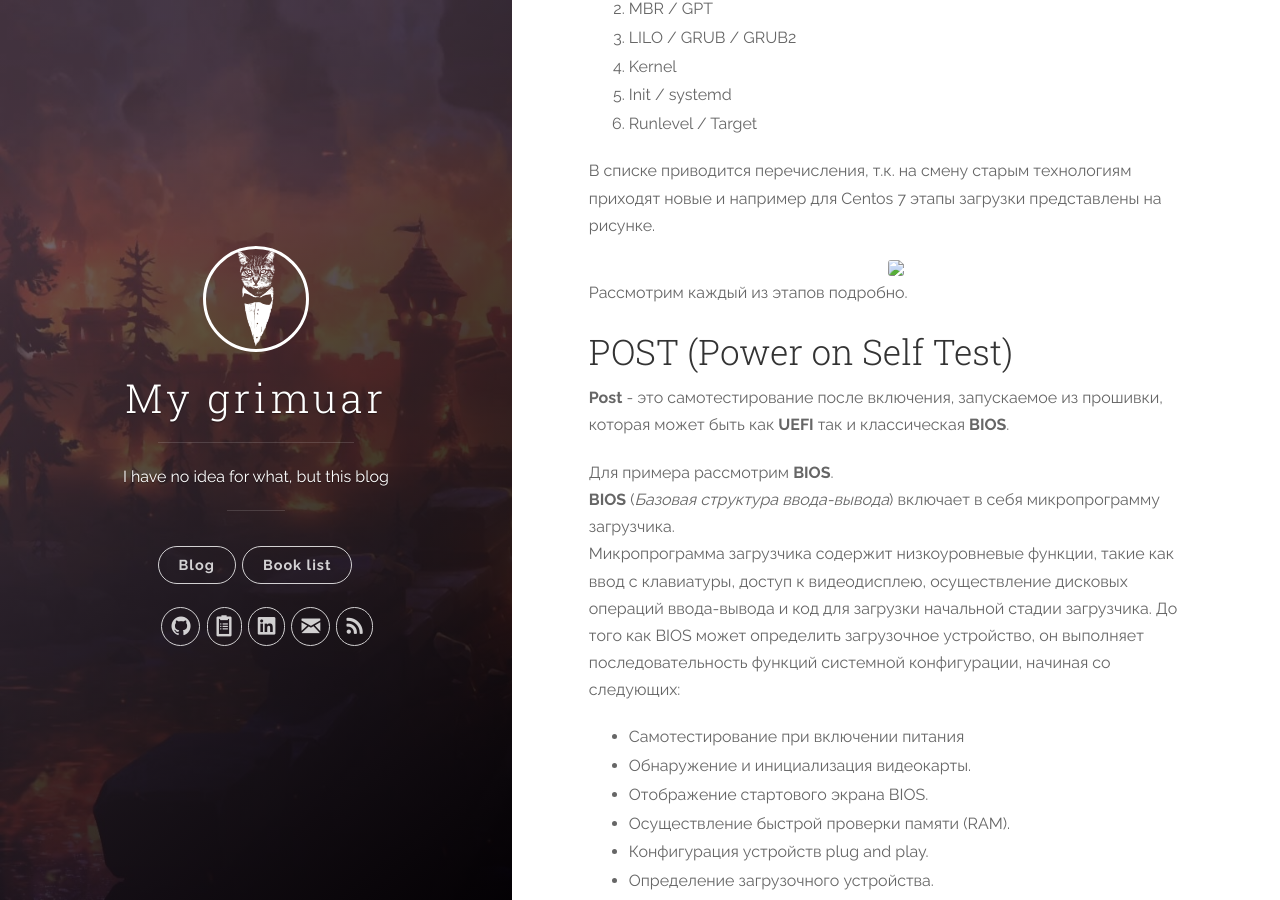
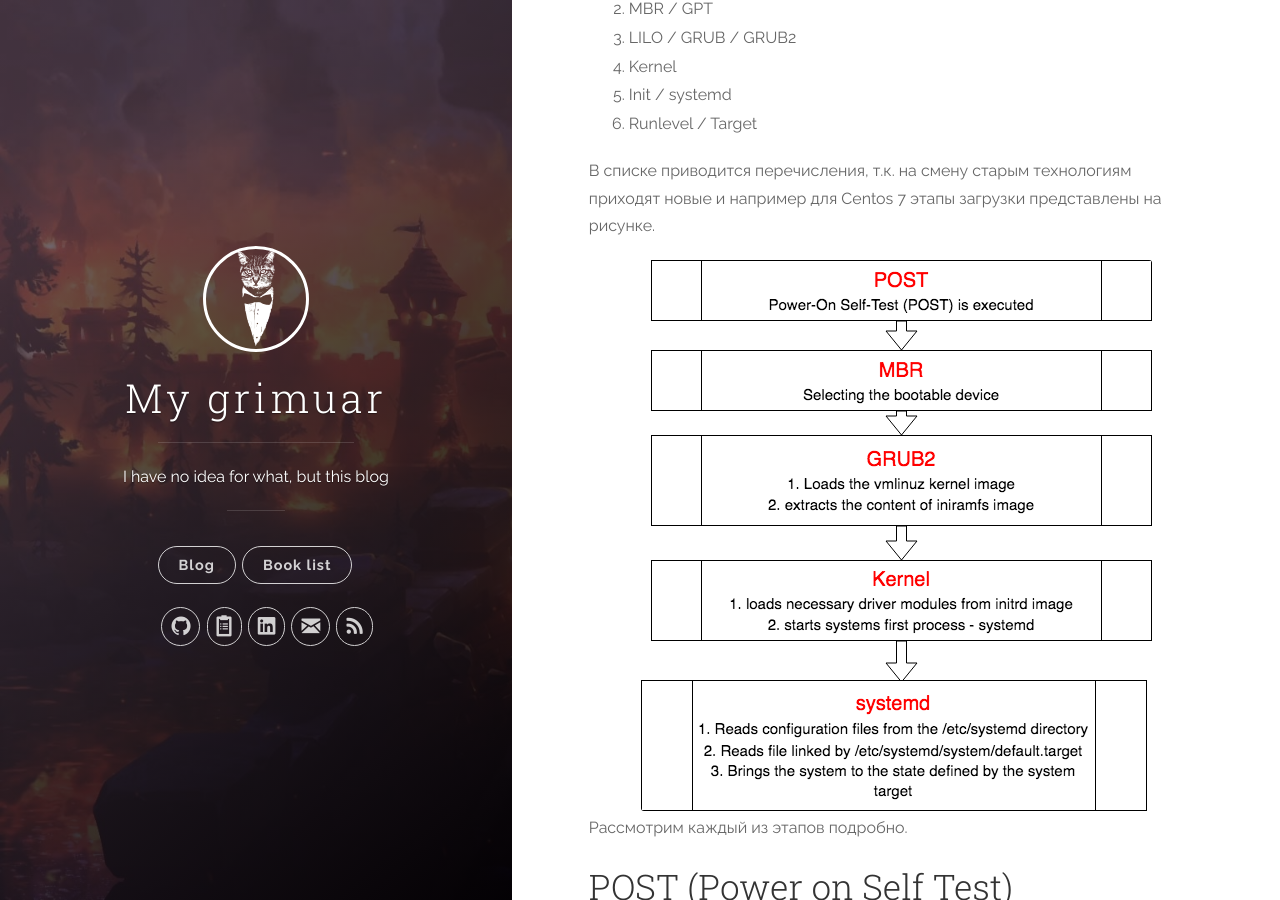
Before and after one commit to sonulen/my_grimoire, a Jekyll site: the page built from _posts/2019-02-17-server_load_process.markdown, in a window 1280 px wide and 900 px high, scrolled down 542 px. Built offline with Jekyll 4.4.1, drawn with Linux system fonts in a browser that asks for light colours; comment, search, counter and statistics services are not loaded.

Commit message:
fix: link to png

```diff
--- a/_posts/2019-02-17-server_load_process.markdown
+++ b/_posts/2019-02-17-server_load_process.markdown
@@ -19,7 +19,7 @@ tags: [*nix]
 
 В списке приводится перечисления, т.к. на смену старым технологиям приходят новые и например для Centos 7 этапы загрузки представлены на рисунке.
 
-<div style="text-align:center"><img src ="images/posts_includes/boot_load/RHEL-CentOS-7-Boot-process-systemd.png" /></div>
+<div style="text-align:center"><img src ="{{ site.baseurl }}/images/posts_includes/boot_load/RHEL-CentOS-7-Boot-process-systemd.png" /></div>
 
 
 Рассмотрим каждый из этапов подробно.
@@ -47,7 +47,7 @@ tags: [*nix]
 * Таблица разделов диска (16 байт на раздел × 4 раздела) — MBR поддерживает только четыре раздела, подробнее об этом ниже.
 * Подпись (2 байта).
 
-<div style="text-align:center"><img src ="images/posts_includes/boot_load/MBR.png" /></div>
+<div style="text-align:center"><img src ="{{ site.baseurl }}/images/posts_includes/boot_load/MBR.png" /></div>
 
 На этом этапе MBR сканирует таблицу разделов и загружает в оперативную память загрузчик ОС — GRand Unified Bootloader (GRUB2).
 И передаёт управление загрузчику.
@@ -61,7 +61,7 @@ GRUB также позволяет пользователю выбрать за
 Настройка GRUB2 происходит в `/boot/grub2/grub.cfg`
 Основная задача любого из GRUB — загрузить ядро Linux в память и запустить его, и происходит это в **три** этапа.
 
-<div style="text-align:center"><img src ="images/posts_includes/boot_load/grub2stages.png" /></div>
+<div style="text-align:center"><img src ="{{ site.baseurl }}/images/posts_includes/boot_load/grub2stages.png" /></div>
 
 ### GRUB Stage 1
 
@@ -112,7 +112,7 @@ Target’ы и сервисы являются юнитами systemd.
 
 Рисунок представленный ниже, напрямую скопирован с [главной страницы bootup](http://man7.org/linux/man-pages/man7/bootup.7.html). На нем показана общая последовательность событий во время запуска **systemd** и базовые требования для обеспечения его успешности.
 
-<div style="text-align:center"><img src ="images/posts_includes/boot_load/map.png" />
+<div style="text-align:center"><img src ="{{ site.baseurl }}/images/posts_includes/boot_load/map.png" />
 Карта запуска **systemd**.</div>
 </br>
 Таргеты *sysinit.target and basic.target* можно считать чекпоинтами в процессе запуска системы. Хоть одна из целей **systemd** — параллельно запускать системная сервисы, есть некоторые сервисы и функциональные таргеты, которые должны быть запущены раньше других. Эти контрольные точки не могут быть пройдены до тех пор, пока все сервисы и таргеты, необходимые для них, не будут выполнены.
```
